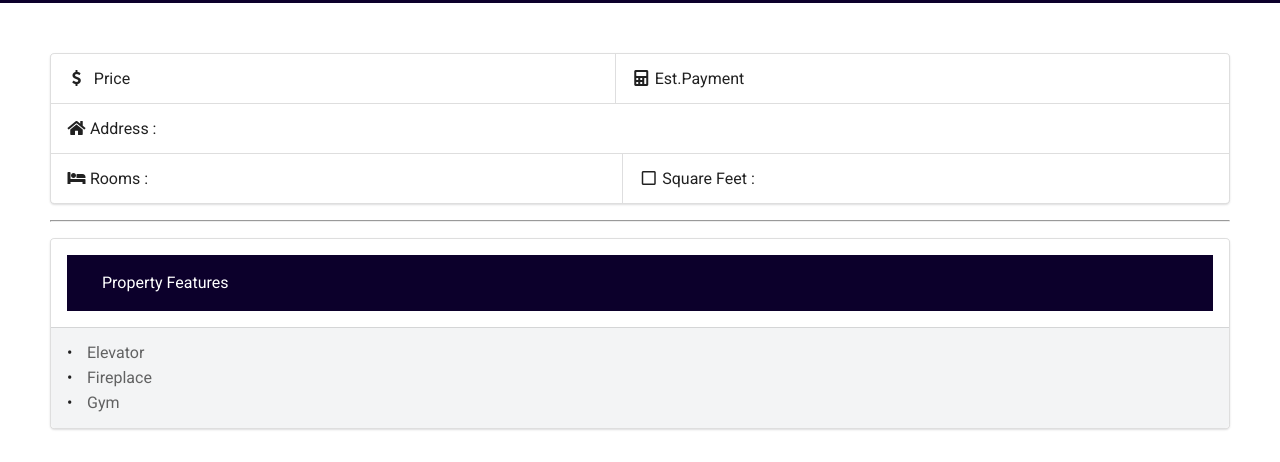
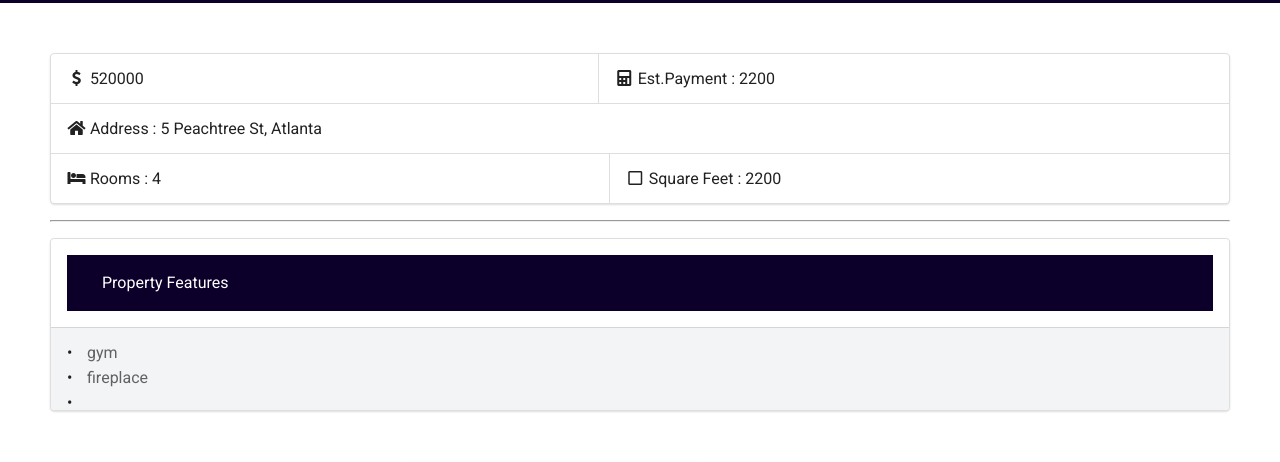
Before and after one commit to cwilso88/realestateappREACT, a React (Create React App) app: page /listing/0 in a window 1280 px wide. Shown: the part 714-1176 px from the top of the page. Built offline with nearby package versions, Linux system fonts and the light colour scheme.

Commit message:
Successfully added in data from the listingsData file

```diff
--- a/src/components/layout/ViewListing.js
+++ b/src/components/layout/ViewListing.js
@@ -12,9 +12,10 @@ class ViewListing extends Component {
         render () {
             const { listingsData } = this.state;
             const index = this.props.match.params.id;
+            const listing = listingsData[index];
             console.log(listingsData);
             console.log(this.props.match.params.id);
-            console.log(index);
+            console.log(listing);
 
             return (
                 <div id="content-area viewListing">
@@ -26,12 +27,12 @@ class ViewListing extends Component {
                                     <i className="left arrow icon" style={{ color: "#FF718E" }}></i>
                             </div>
                         </div>
-                         </Link>
+                        </Link>
 
 
 
                         <div className="ui segment">
-                            <img className="ui centered image" src="https://i.kinja-img.com/gawker-media/image/upload/s--bIV3xkEm--/c_scale,f_auto,fl_progressive,q_80,w_800/jsprifdd1gmfy7e7nola.jpg" alt="house" />
+                            <img className="ui centered image" src={listing.image} alt="house" />
                         </div>
 
 
@@ -67,22 +68,22 @@ class ViewListing extends Component {
                     <div className="ui segments">
                         <div className="ui horizontal segments">
                             <div className="ui segment">
-                                <h3><i className="ui icon dollar sign"></i> Price</h3>
+                                <h3><i className="ui icon dollar sign"></i>{listing.price}</h3>
                             </div>
                             <div className="ui segment">
-                                <h3><i className="calculator icon"></i>Est.Payment</h3>
+                                <h3><i className="calculator icon"></i>Est.Payment : {listing.estPayment}</h3>
                             </div>
                         </div>
                         <div className="ui segment">
-                            <h1><i className="home icon"></i>Address :</h1>
+                            <h1><i className="home icon"></i>Address : {listing.address}, {listing.city}</h1>
                         </div>
 
                     <div className="ui horizontal segments">
                         <div className="ui segment">
-                            <h3><i className="bed icon"></i>Rooms :</h3>
+                            <h3><i className="bed icon"></i>Rooms : {listing.rooms}</h3>
                         </div>
                         <div className="ui segment">
-                        <h3><i className="square outline icon"></i>Square Feet :</h3>
+                        <h3><i className="square outline icon"></i>Square Feet : {listing.floorSpace}</h3>
                         </div>
                     </div>
                 </div>
@@ -93,9 +94,9 @@ class ViewListing extends Component {
                     </div>
                     <div className="ui secondary segment">
                     <ul className="ui list">
-                        <li>Elevator</li>
-                        <li>Fireplace</li>
-                        <li>Gym</li>
+                        <li>{listing.more[0]}</li>
+                        <li>{listing.more[1]}</li>
+                        <li>{listing.more[2]}</li>
                         </ul>
                     </div>
                     </div>
--- a/src/data/listingsData.js
+++ b/src/data/listingsData.js
@@ -11,6 +11,7 @@ var listingsData = [
             'gym', 'fireplace'
         ],
         homeType: 'Condo',
+        estPayment: '2200',
         image: 'http://www.petrealtynetwork.com/wp-content/uploads/2017/11/werwerewrwer.jpg'
     },
 
@@ -38,9 +39,10 @@ var listingsData = [
         price: '820000',
         floorSpace: '1200',
         more: [
-            'fireplace', 'finished basement'
+            'fireplace', 'finished basement', 'gym'
         ],
         homeType: 'Bungalow',
+        estPayment: '3200',
         image: 'https://i.pinimg.com/originals/40/92/05/409205fb368715747947816deb3f3c77.jpg'
     },
 
@@ -116,6 +118,7 @@ var listingsData = [
             'elevator', 'finished basement'
         ],
         homeType: 'Condo',
+        estPayment: '2200',
         image: 'https://i.pinimg.com/736x/d0/9a/79/d09a7905192a40d24ee28a45ebc0a180--atlanta-apartments-atlanta-condo.jpg'
     },
 ]
```
